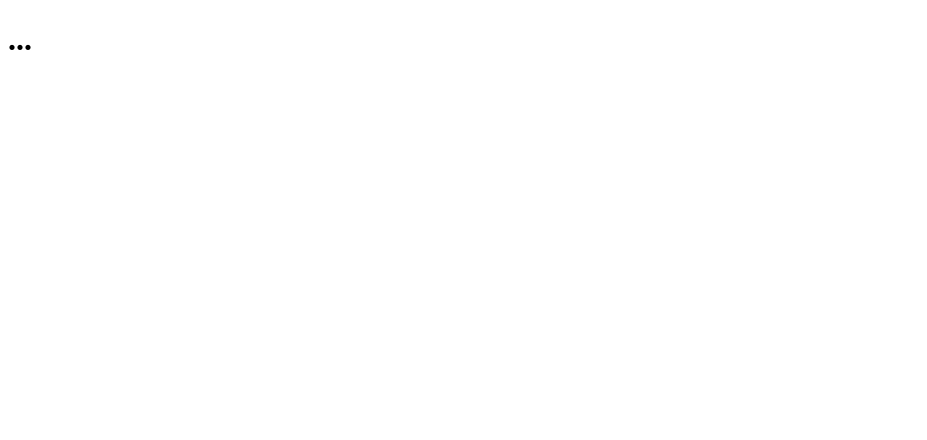
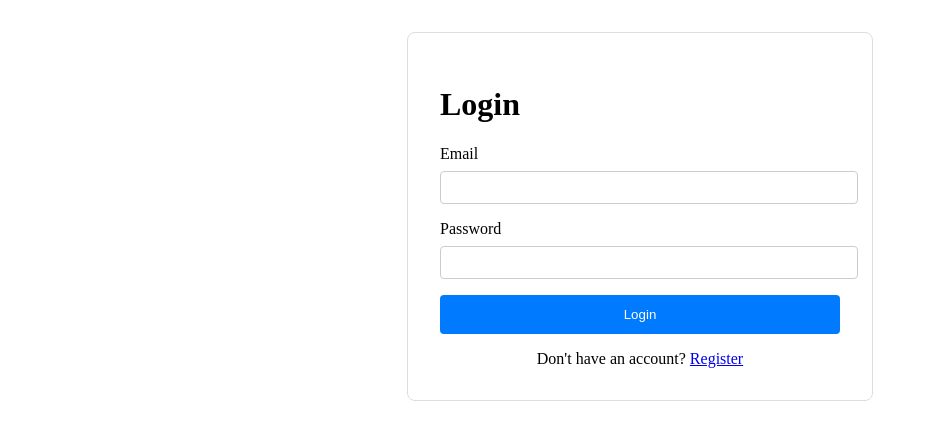
Before and after one commit to Michael5366/ecommerce-application, a React (Vite) app: page /login in a window 1280 px wide. Shown: the top 440 px of the page, without its empty margins (0-927 px from the left). Built offline with nearby package versions, Linux system fonts and the light colour scheme; no server answers.

Commit message:
feat: add LoginPage in App

```diff
--- a/src/App.tsx
+++ b/src/App.tsx
@@ -1,10 +1,11 @@
-// import { useState } from 'react';
+import { Routes, Route } from 'react-router-dom';
+import LoginPage from './pages/LoginPage';
 
 function App() {
   return (
-    <>
-      <h1>...</h1>
-    </>
+    <Routes>
+      <Route path="/login" element={<LoginPage />} />
+    </Routes>
   );
 }
 
--- /dev/null
+++ b/src/global.d.ts
@@ -0,0 +1,4 @@
+declare module '*.module.css' {
+  const classes: { [key: string]: string };
+  export default classes;
+}
--- a/src/main.tsx
+++ b/src/main.tsx
@@ -1,11 +1,14 @@
 import { StrictMode } from 'react';
 import { createRoot } from 'react-dom/client';
+import { BrowserRouter } from 'react-router-dom';
 import App from './App.tsx';
 
 document.body.innerHTML = '<div id="root"></div>';
 
 createRoot(document.getElementById('root')!).render(
   <StrictMode>
-    <App />
+    <BrowserRouter>
+      <App />
+    </BrowserRouter>
   </StrictMode>
 );
--- /dev/null
+++ b/src/pages/LoginPage.tsx
@@ -0,0 +1,32 @@
+import { useState } from 'react';
+import { useNavigate, Link } from 'react-router-dom';
+import { loginUser } from '../services/authAPI';
+import { LoginForm } from '../components/Auth/LoginForm';
+import styles from './../components/Auth/LoginForm.module.css';
+
+const LoginPage = () => {
+  const [error, setError] = useState<string>('');
+  const navigate = useNavigate();
+
+  const handleSubmit = async (values: { email: string; password: string }) => {
+    try {
+      const data = await loginUser(values.email, values.password);
+      localStorage.setItem('access_token', data.access_token);
+      navigate('/');
+    } catch (err) {
+      setError(err instanceof Error ? err.message : 'Invalid email or password');
+    }
+  };
+
+  return (
+    <div className={styles.container}>
+      <h1>Login</h1>
+      <LoginForm onSubmit={handleSubmit} error={error} />
+      <div className={styles.registerLink}>
+        Don&apos;t have an account? <Link to="/register">Register</Link>
+      </div>
+    </div>
+  );
+};
+
+export default LoginPage;
--- /dev/null
+++ b/src/services/authAPI.ts
@@ -0,0 +1,9 @@
+const PROJECT_KEY = import.meta.env.VITE_APP_CTP_PROJECT_KEY;
+
+export const loginUser = async (email: string, password: string) => {
+  const params = new URLSearchParams();
+  params.append('grant_type', 'password');
+  params.append('username', email.trim());
+  params.append('password', password);
+  params.append('scope', `manage_customers:${PROJECT_KEY} manage_my_profile:${PROJECT_KEY}`);
+};
```
